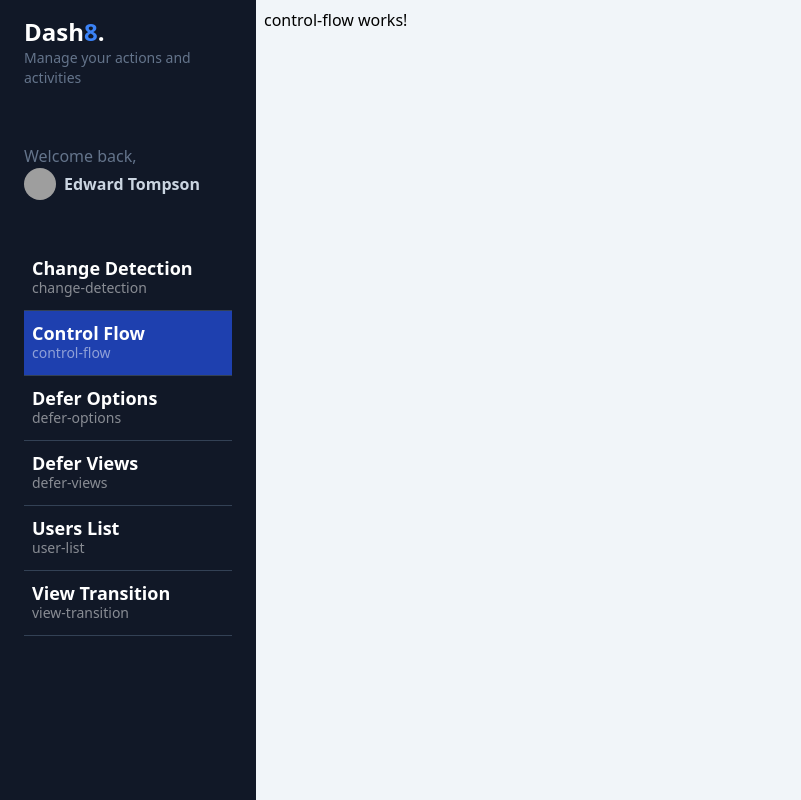
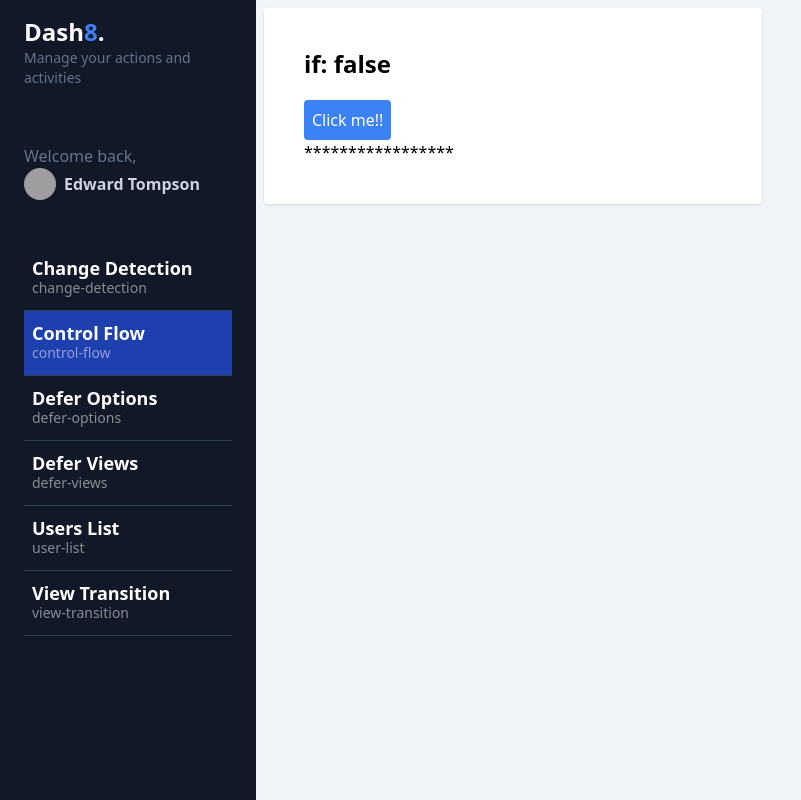
Before and after one commit to JCUrquiza/Angular17, an Angular app: page /dashboard/control-flow in a window 1280 px wide. Shown: the whole page, without its empty margins (0-801 px from the left). Built offline with nearby package versions, Linux system fonts and the light colour scheme; grey boxes are pictures that could not be loaded.

Commit message:
Implementing new syntax of: if using signals

```diff
--- a/src/app/dashboard/dashboard.component.ts
+++ b/src/app/dashboard/dashboard.component.ts
@@ -1,6 +1,6 @@
 import { Component } from '@angular/core';
 import { RouterModule } from '@angular/router';
-import { SidemenuComponent } from '../shared/sidemenu/sidemenu.component';
+import { SidemenuComponent } from '@shared/sidemenu/sidemenu.component';
 
 @Component({
   standalone: true,
--- a/src/app/dashboard/pages/control-flow/control-flow.component.html
+++ b/src/app/dashboard/pages/control-flow/control-flow.component.html
@@ -1 +1,22 @@
-<p>control-flow works!</p>
+
+<section class="grid grid-cols-1 md:grid-cols-2 gap-3">
+
+  <!-- ngIf @if -->
+  <div class="bg-white rounded shadow p-10">
+
+    <h2 class="text-2xl font-bold mb-5">if: {{ showContent() }}</h2>
+
+    <button class="p-2 bg-blue-500 rounded text-white" (click)="toggleContent()">
+      Click me!!
+    </button>
+
+    @if( showContent() ) {
+      <p>Hey world!</p>
+    } @else {
+      <p>*****************</p>
+    }
+
+  </div>
+
+
+</section>
--- a/src/app/dashboard/pages/control-flow/control-flow.component.ts
+++ b/src/app/dashboard/pages/control-flow/control-flow.component.ts
@@ -1,4 +1,4 @@
-import { Component } from '@angular/core';
+import { Component, signal } from '@angular/core';
 
 @Component({
   standalone: true,
@@ -8,4 +8,10 @@
 })
 export default class ControlFlowComponent {
 
+  public showContent = signal(false);
+
+  public toggleContent() {
+    this.showContent.update( value => !value );
+  }
+
 }
--- a/tsconfig.json
+++ b/tsconfig.json
@@ -2,6 +2,9 @@
 {
   "compileOnSave": false,
   "compilerOptions": {
+    "paths": {
+      "@shared/*": ["./src/app/shared/*"]
+    },
     "outDir": "./dist/out-tsc",
     "strict": true,
     "noImplicitOverride": true,
```
